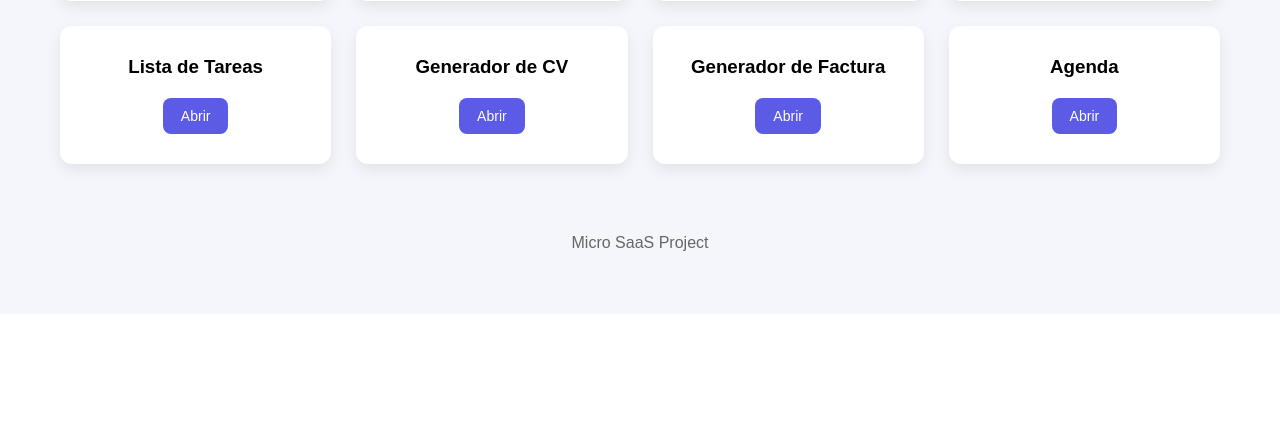
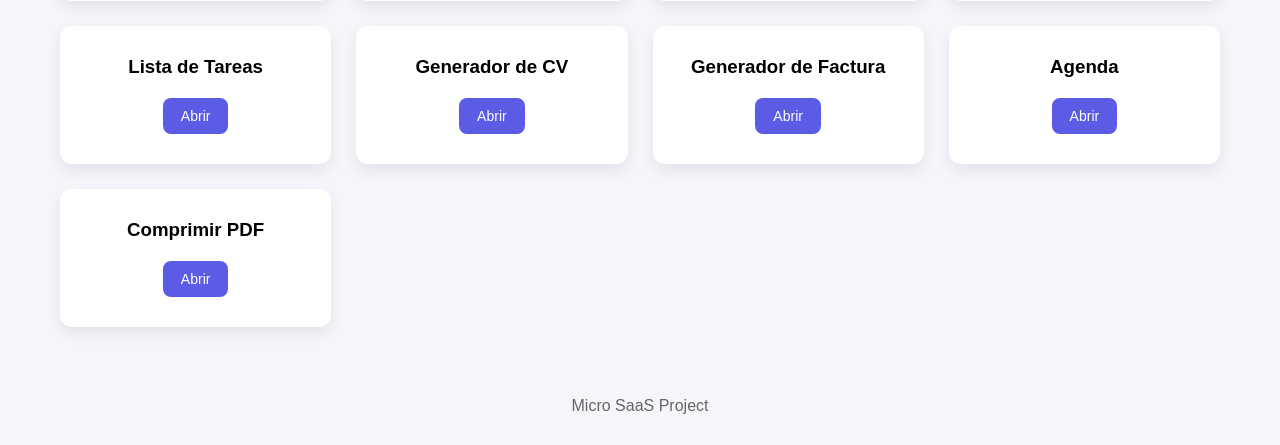
Before and after one commit to aguavellana1-lang/mi-web-pdf, a Flask app: page / in a window 1280 px wide. Shown: the part 486-931 px from the top of the page. Before the commit the page ends 737 px from the top, so only its background shows below. Run offline with Flask 3, Linux system fonts and the light colour scheme.

Commit message:
Add PDF compression section to index.html

```diff
--- a/templates/index.html
+++ b/templates/index.html
@@ -190,6 +190,11 @@ color:#666;
 <a class="btn" href="/agenda">Abrir</a>
 </div>
 
+  <div class="card">
+<h3>Comprimir PDF</h3>
+<a class="btn" href="/comprimir_pdf">Abrir</a>
+</div>
+
 </div>
 
 </div>
```
